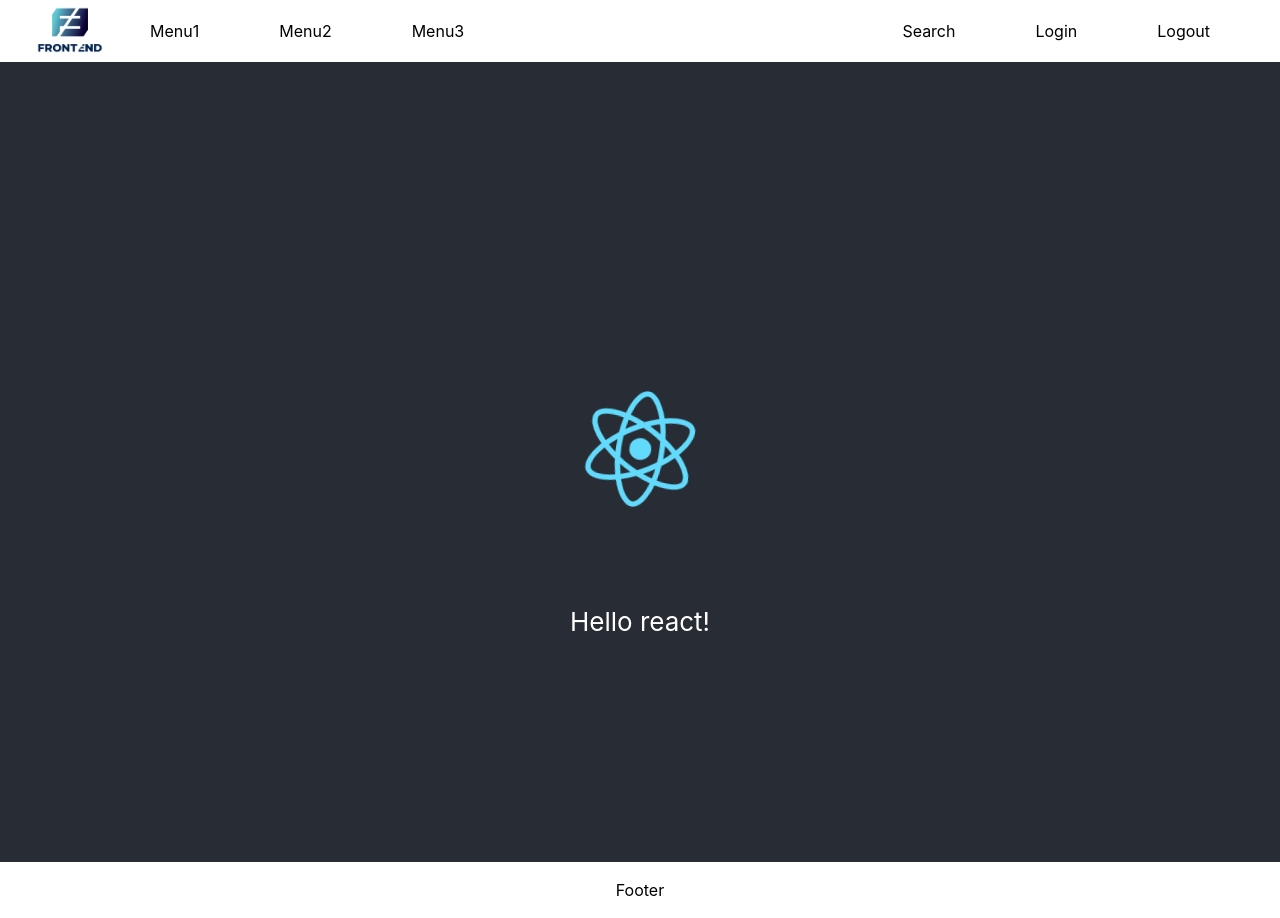
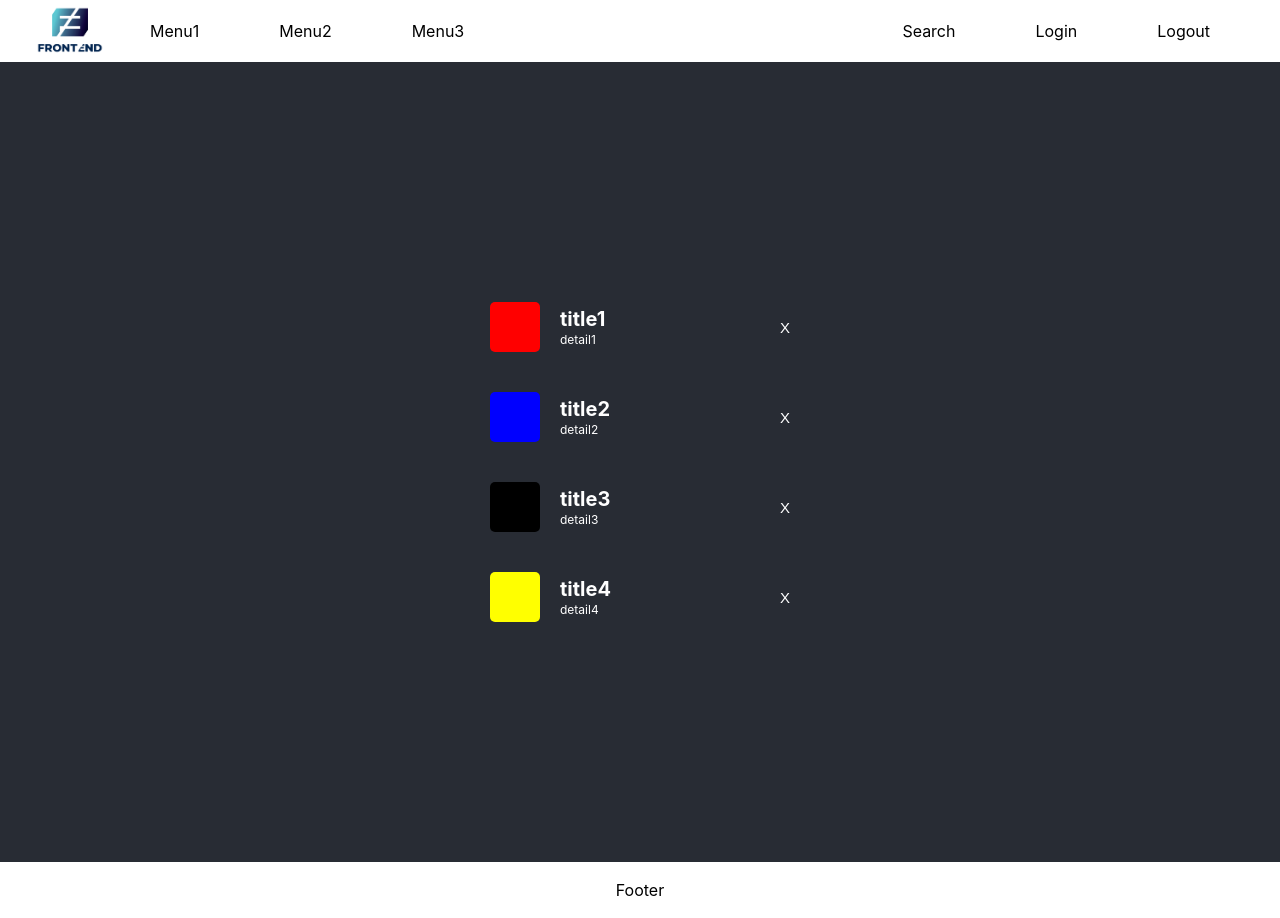
Before and after one commit to mvn-hungtran-dn/fe-train-reactjs, a React (Create React App) app: page / in a window 1280 px wide. Built offline with nearby package versions, Linux system fonts and the light colour scheme.

Commit message:
finish exam 3

```diff
--- a/src/App.css
+++ b/src/App.css
@@ -37,22 +37,39 @@
   text-align: center;
 }
 
-.App-logo {
-  height: 40vmin;
-  pointer-events: none;
+.item {
+  width: 300px;
+  display: flex;
+  align-items: center;
+  padding: 20px;
 }
 
-@media (prefers-reduced-motion: no-preference) {
-  .App-logo {
-    animation: App-logo-spin infinite 20s linear;
-  }
+.color {
+  width: 50px;
+  min-width: 50px;
+  height: 50px;
+  border-radius: 5px;
 }
 
-@keyframes App-logo-spin {
-  from {
-    transform: rotate(0deg);
-  }
-  to {
-    transform: rotate(360deg);
-  }
+.item-info {
+  padding-left: 20px;
 }
+
+.title {
+  font-weight: bold;
+  font-size: 20px;
+}
+
+.detail {
+  font-size: 12px;
+  padding-top: 5px;
+}
+
+.item-action {
+  background-color: inherit;
+  border: 0;
+  font-size: 15px;
+  color: white;
+  margin-left: auto;
+  cursor: pointer;
+}
--- a/src/components/item.js
+++ b/src/components/item.js
@@ -0,0 +1,20 @@
+import React from "react";
+
+export class Item extends React.Component {
+  render() {
+    const data = this.props.data
+    return (
+      <div className="item">
+        <div className="color" style={{backgroundColor: data.color}}></div>
+        <div className="item-info">
+          <div className="title">{data.title}</div>
+          <div className="detail">{data.detail}</div>
+        </div>
+        <button
+          className="item-action"
+          onClick={() => this.props.delete(data.id)}
+        >X</button>
+      </div>
+    )
+  }
+}
--- a/src/components/list.js
+++ b/src/components/list.js
@@ -0,0 +1,25 @@
+import React from "react";
+import { Item } from "./item";
+
+export class List extends React.Component {
+  constructor(props) {
+    super(props)
+    this.state = JSON.parse(JSON.stringify(this.props))
+  }
+
+  onDelete = (id) => {
+    this.setState((state) => ({
+      data: state.data.filter((item) => item.id !== id)
+    }))
+  }
+
+  render() {
+    return (
+      this.state.data.length ?
+      this.state.data.map(
+        (data) =>  <Item  key={data.id} data={data} delete={this.onDelete} />
+      ) :
+      <p>Xoá hết rồi</p>
+    )
+  }
+}
--- a/src/layout/main.jsx
+++ b/src/layout/main.jsx
@@ -1,20 +1,41 @@
 import React from "react";
-import logo from '../logo.svg';
+import { List } from "../components/list";
 
 export class Main extends React.Component {
+  constructor(props) {
+    super(props)
+    this.data = [
+      {
+        id: 1,
+        title: 'title1',
+        detail: 'detail1',
+        color: 'red',
+      },
+      {
+        id: 2,
+        title: 'title2',
+        detail: 'detail2',
+        color: 'blue',
+      },
+      {
+        id: 3,
+        title: 'title3',
+        detail: 'detail3',
+        color: 'black',
+      },
+      {
+        id: 4,
+        title: 'title4',
+        detail: 'detail4',
+        color: 'yellow',
+      },
+    ]
+  }
+
   render() {
     return (
       <main className="main">
-        <img
-          src={logo}
-          className="App-logo"
-          alt="logo"
-          width="200"
-          height="200"
-        />
-        <p>
-          Hello react!
-        </p>
+        <List data={this.data} />
       </main>
     )
   }
```
